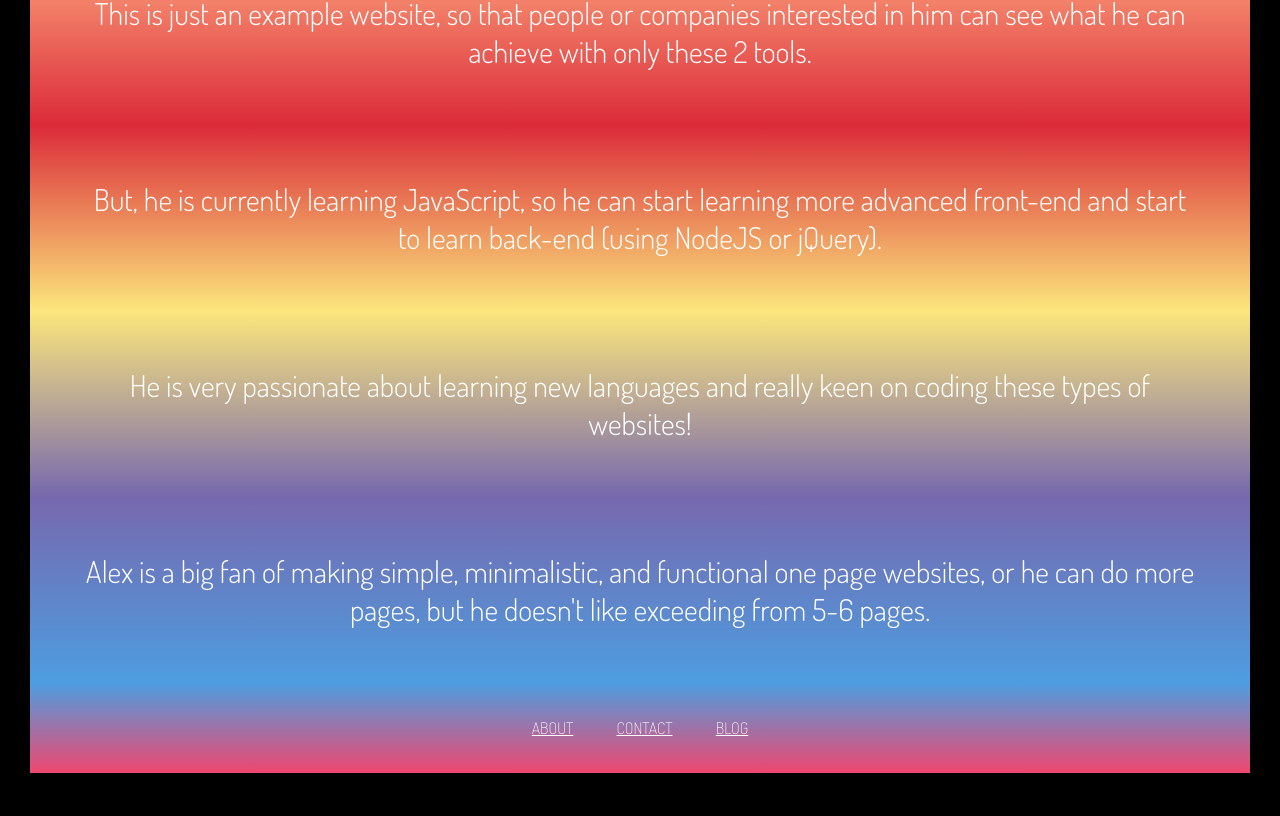
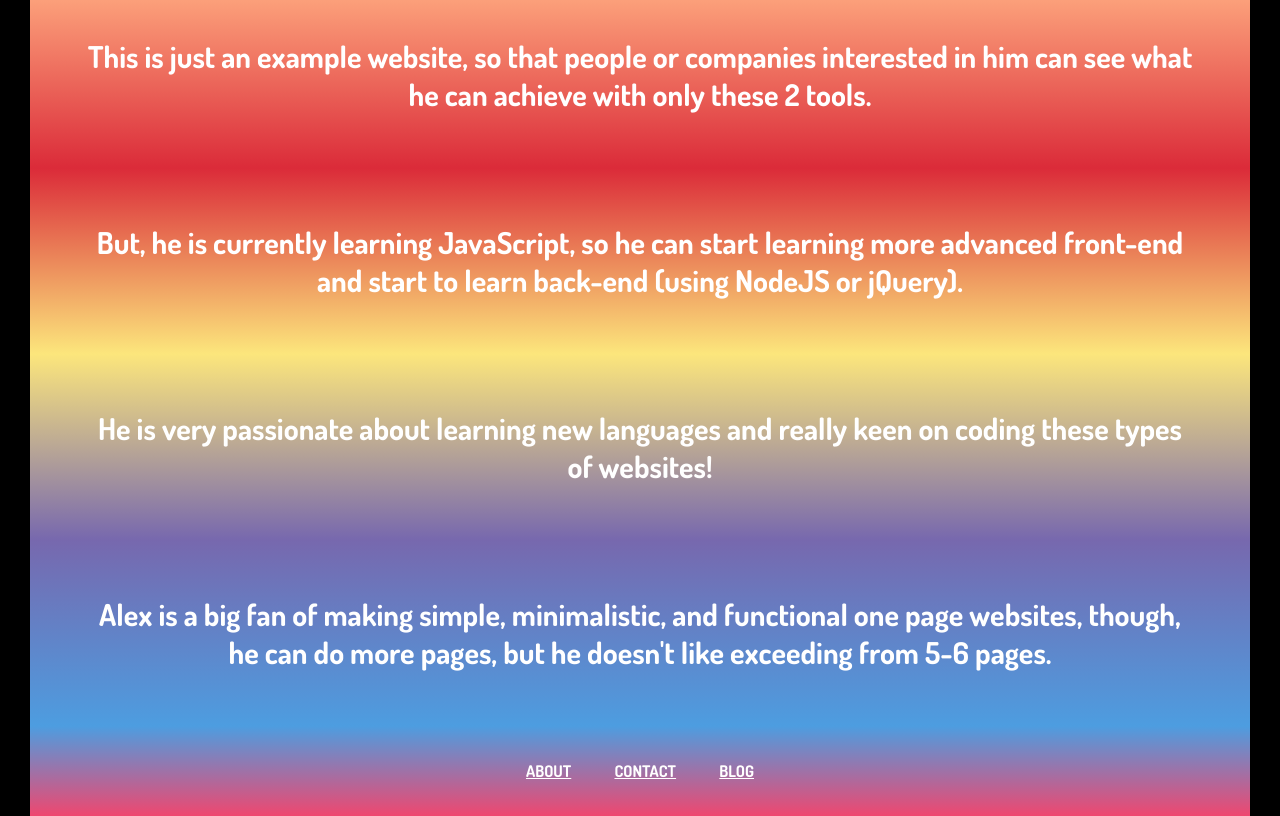
Before and after one commit to alexxx85/AlexChadwickOfficial, a plain HTML site: page index.html in a window 1280 px wide. Shown: the part 355-1171 px from the top of the page. Before the commit the page ends 1128 px from the top, so only its background shows below. Drawn offline with Linux system fonts and the light colour scheme.

Commit message:
started construction of 'contact' page. Changed fonts.

```diff
--- a/css/main.css
+++ b/css/about.css
@@ -1,7 +1,7 @@
 * {
   margin: 0;
   padding: 0;
-  font-family: Dosis;
+  font-family: DosisBold;
   color: white;
 }
 body {
@@ -10,7 +10,7 @@ body {
 
 .title h1 {
   text-align: center;
-  font-family: MedievalSharp;
+  font-family: DosisEBold;
   background: linear-gradient(#161032, #FF928B)
 }
 
@@ -20,8 +20,7 @@ h3 {
 
 .block {
   text-align: center;
-  font-family: Dosis;
-  font-weight: lighter;
+  font-family: DosisBold;
   font-size: 30px;
 
   transition: padding 700ms;
--- a/css/fonts.css
+++ b/css/fonts.css
@@ -5,25 +5,25 @@
 }
 
 @font-face {
-    font-family: Dosis;
+    font-family: DosisBold;
     src: url(../fonts/Dosis/Dosis-Bold.ttf) format("truetype");
     font-weight: bold;
 }
 
 @font-face {
-    font-family: Dosis;
+    font-family: DosisEBold;
     src: url(../fonts/Dosis/Dosis-ExtraBold.ttf) format("truetype");
     font-weight: bolder;
 }
 
 @font-face {
-    font-family: Dosis;
+    font-family: DosisLight;
     src: url(../fonts/Dosis/Dosis-Light.ttf) format("truetype");
     font-weight: 300;
 }
 
 @font-face {
-    font-family: Dosis;
+    font-family: DosisLighter;
     src: url(../fonts/Dosis/Dosis-ExtraLight.ttf) format("truetype");
     font-weight: lighter;
 }
--- a/index.html
+++ b/index.html
@@ -5,7 +5,7 @@
   <meta name="viewport" content="width=device-width, initial-scale=1.0">
   <meta http-equiv="X-UA-Compatible" content="ie=edge">
   <title>Alex Chadwick Official</title>
-  <link rel="stylesheet" href="css/main.css">
+  <link rel="stylesheet" href="css/about.css">
   <link rel="stylesheet" href="css/fonts.css">
 </head>
 <body>
@@ -39,12 +39,12 @@
 
       <h3 class="block block5">
         Alex is a big fan of making simple, minimalistic, and functional one page websites,
-        or he can do more pages, but he doesn't like exceeding from 5-6 pages.
+        though, he can do more pages, but he doesn't like exceeding from 5-6 pages.
       </h3>
     </div>
   </div>
   <div class="footer">
-    <a href="about.html">ABOUT</a>
+    <a href="index.html">ABOUT</a>
     <a href="contact.html">CONTACT</a>
     <a href="blog.html">BLOG</a>
   </div>
```
Also changed, not shown: contact.html (added, +19 -0 lines), css/contact.css (added), 1 other file.
